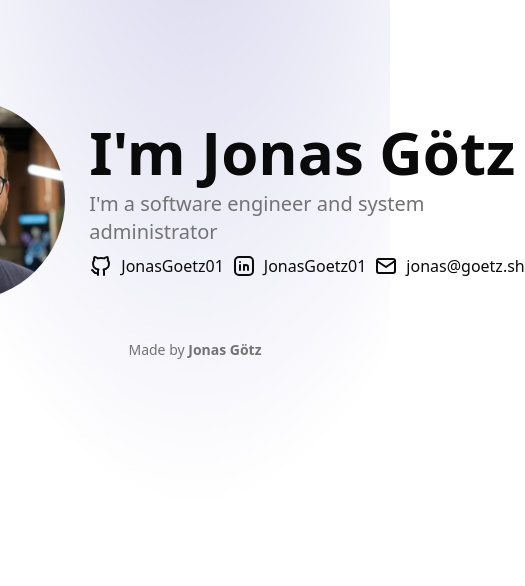
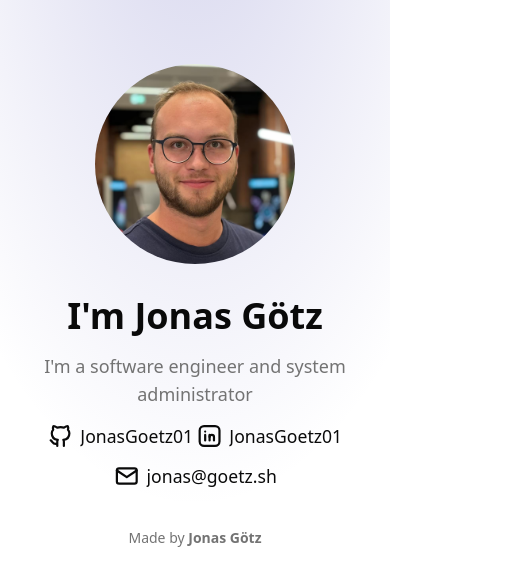
Before and after one commit to JonasGoetz01/portfolio, a Next.js app in the folder portfolio/: page / in a window 390 px wide. Shown: the top 586 px of the page, 525 px wide, since content can reach past the window. Built offline with nearby package versions, Linux system fonts and the light colour scheme.

Commit message:
💄 Fix responsiveness of the header

```diff
--- a/portfolio/app/_components/github.tsx
+++ b/portfolio/app/_components/github.tsx
@@ -9,12 +9,12 @@ export default function Github() {
     const githubRef = useRef<AnimatedIconHandle>(null);
     return (
         <div
-              className="flex gap-2 items-center"
+              className="flex gap-1.5 sm:gap-2 items-center min-w-0"
               onMouseEnter={() => githubRef.current?.startAnimation()}
               onMouseLeave={() => githubRef.current?.stopAnimation()}
             >
-              <GithubIcon ref={githubRef} />
-              <Link href="https://github.com/jonasgoetz01">JonasGoetz01</Link>
+              <GithubIcon ref={githubRef} className="flex-shrink-0" />
+              <Link href="https://github.com/jonasgoetz01" className="text-base sm:text-sm font-medium truncate min-w-0">JonasGoetz01</Link>
             </div>
     );
 }
--- a/portfolio/app/_components/linkedin.tsx
+++ b/portfolio/app/_components/linkedin.tsx
@@ -9,12 +9,12 @@ export default function Github() {
     const linkedinRef = useRef<AnimatedIconHandle>(null);
     return (
         <div
-              className="flex gap-2 items-center"
+              className="flex gap-1.5 sm:gap-2 items-center min-w-0"
               onMouseEnter={() => linkedinRef.current?.startAnimation()}
               onMouseLeave={() => linkedinRef.current?.stopAnimation()}
             >
-              <LinkedinIcon ref={linkedinRef} />
-              <Link href="https://www.linkedin.com/in/jonasgoetz01/">JonasGoetz01</Link>
+              <LinkedinIcon ref={linkedinRef} className="flex-shrink-0" />
+              <Link href="https://www.linkedin.com/in/jonasgoetz01/" className="text-base sm:text-sm font-medium truncate min-w-0">JonasGoetz01</Link>
             </div>
     );
 }
--- a/portfolio/app/_components/mail.tsx
+++ b/portfolio/app/_components/mail.tsx
@@ -9,12 +9,12 @@ export default function Github() {
     const mailRef = useRef<AnimatedIconHandle>(null);
     return (
         <div
-              className="flex gap-2 items-center"
+              className="flex gap-1.5 sm:gap-2 items-center min-w-0"
               onMouseEnter={() => mailRef.current?.startAnimation()}
               onMouseLeave={() => mailRef.current?.stopAnimation()}
             >
-              <MailFilledIcon ref={mailRef} />
-              <Link href="mailto:jonas@goetz.sh">jonas@goetz.sh</Link>
+              <MailFilledIcon ref={mailRef} className="flex-shrink-0" />
+              <Link href="mailto:jonas@goetz.sh" className="text-base sm:text-sm font-medium truncate min-w-0">jonas@goetz.sh</Link>
             </div>
     );
 }
--- a/portfolio/app/layout.tsx
+++ b/portfolio/app/layout.tsx
@@ -19,6 +19,7 @@ export const metadata: Metadata = {
   keywords: ["Jonas Götz", "Portfolio", "Software Engineer", "System Administrator"],
   authors: [{ name: "Jonas Götz", url: "https://goetz.sh" }],
   creator: "Jonas Götz"
+
 };
 
 export default function RootLayout({
--- a/portfolio/app/page.tsx
+++ b/portfolio/app/page.tsx
@@ -6,17 +6,23 @@ import Mail from "./_components/mail";
 export default function Home() {
   return (
     <>
-      <div className="flex flex-row gap-6 items-center justify-center mt-25">
-        <div className="flex flex-col gap-2 items-start">
+      <div className="flex flex-col md:flex-row gap-8 md:gap-6 items-center justify-center mt-16 md:mt-24 px-2 sm:px-4 w-full max-w-2xl md:max-w-3xl mx-auto">
+        <div className="flex flex-col gap-4 items-center md:items-start flex-shrink-0">
           <Picture />
         </div>
-        <div className="flex flex-col gap-2 items-start">
-          <p className="text-6xl font-bold">I'm Jonas Götz</p>
-          <p className="text-xl text-muted-foreground">I'm a software engineer and system administrator</p>
-          <div className="flex flex-row gap-2 items-center">
-            <Github />
-            <Linkedin />
-            <Mail />
+        <div className="flex flex-col gap-4 items-center md:items-start text-center md:text-left min-w-0 flex-1">
+          <p className="text-4xl sm:text-5xl md:text-6xl font-bold break-words w-full max-w-full">I'm Jonas Götz</p>
+          <p className="text-lg sm:text-xl text-muted-foreground max-w-md w-full sm:w-auto">I'm a software engineer and system administrator</p>
+          <div className="flex flex-row flex-wrap gap-4 items-center w-full justify-center md:justify-start px-0 sm:px-2">
+            <div className="scale-110 sm:scale-100 origin-center">
+              <Github />
+            </div>
+            <div className="scale-110 sm:scale-100 origin-center">
+              <Linkedin />
+            </div>
+            <div className="scale-110 sm:scale-100 origin-center">
+              <Mail />
+            </div>
           </div>
         </div>
       </div>
```
